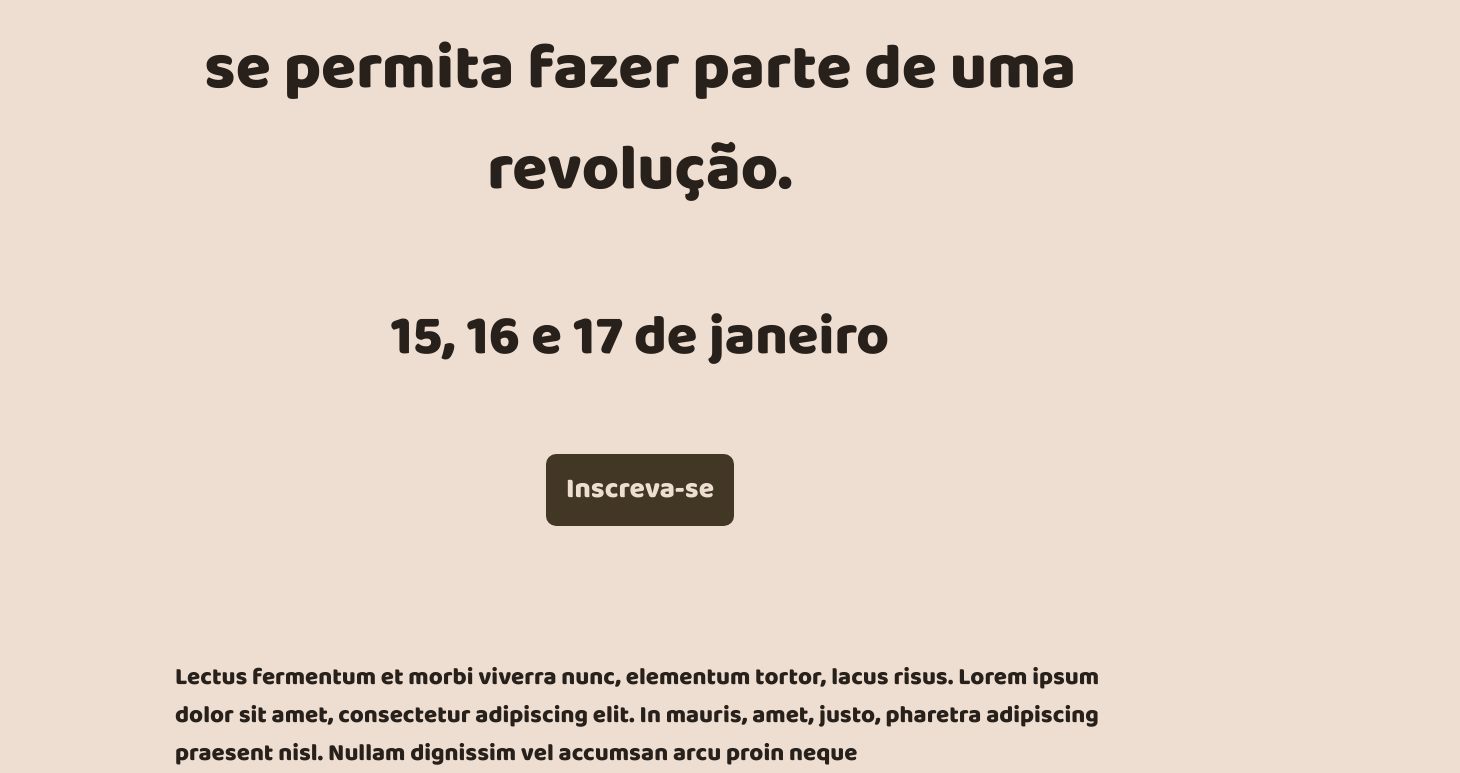
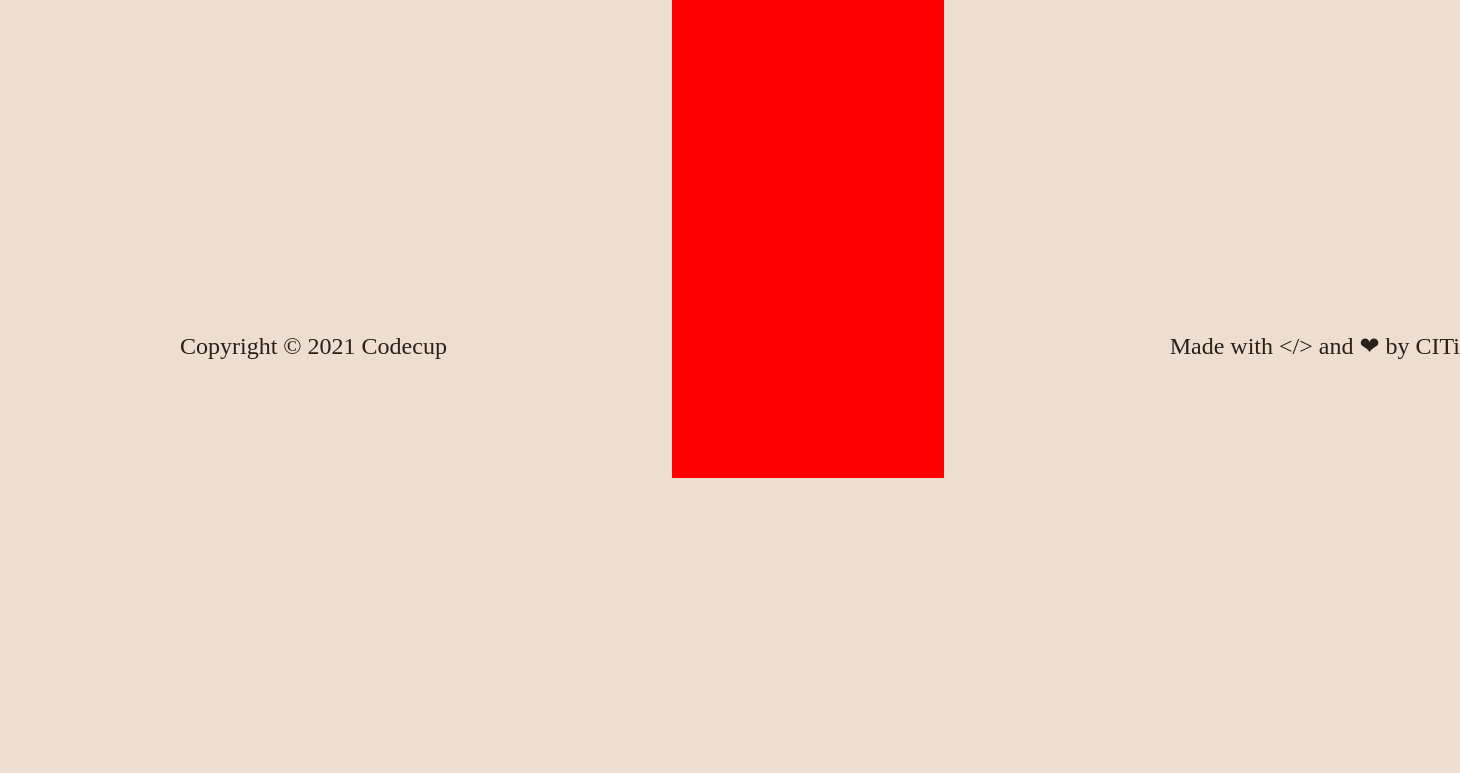
Before and after one commit to CITi-UFPE/hackapride_2022, a React (Create React App) app: page / in a window 1280 px wide. Shown: the part 3052-3825 px from the top of the page, 1460 px wide, since content can reach past the window. After the commit the page ends 3798 px from the top, so only its background shows below. Built offline with nearby package versions, Linux system fonts and the light colour scheme.

Commit message:
feature(footer): did the footer

```diff
--- a/src/components/Footer/index.tsx
+++ b/src/components/Footer/index.tsx
@@ -1,36 +1,19 @@
 import React from 'react';
 import {
-  Container,
-  DateTitle,
-  HomeButton,
-  HomeText,
-  MainTitle,
-  RainbowContainer,
+  FooterContainer,
+  FooterText,
+  InverseRainbowContainer,
 } from './style';
 
 export const Footer: React.FC = () => (
-  <Container>
-    <MainTitle>
-      Se capacite, se empodere,
-    </MainTitle>
-    <MainTitle>
-      se permita fazer parte de uma
-    </MainTitle>
-    <MainTitle>
-      revolução.
-    </MainTitle>
-    <RainbowContainer />
-    <DateTitle>
-      15, 16 e 17 de janeiro
-    </DateTitle>
-    <HomeButton>
-      Inscreva-se
-    </HomeButton>
-    <HomeText>
-      Lectus fermentum et morbi viverra nunc, elementum tortor,
-      lacus risus.  Lorem ipsum dolor sit amet, consectetur adipiscing
-      elit. In mauris, amet, justo, pharetra adipiscing praesent nisl.
-      Nullam dignissim vel accumsan arcu proin neque
-    </HomeText>
-  </Container>
+  <FooterContainer>
+    <FooterText>
+      Copyright © 2021 Codecup
+    </FooterText>
+    <InverseRainbowContainer />
+    <FooterText>
+      Made with &lt;/&gt; and &#10084; by CITi
+    </FooterText>
+
+  </FooterContainer>
 );
--- a/src/components/Footer/style.ts
+++ b/src/components/Footer/style.ts
@@ -1,126 +1,28 @@
 import styled, { keyframes } from 'styled-components';
 
-export const Container = styled.div`
+export const FooterContainer = styled.div`
+  justify-content: space-between;
+  max-width: 1300px;
   width: 100vw;
   height: 100vh;
-
   display: flex;
-  justify-content: center;
-  align-items: center;
-  flex-direction: column;
-
-  h1 {
-    font-size: 54px;
-    color: ${(props) => props.theme.colors.primary};
-    margin-top: 40px;
-    text-align: center;
-    @media (max-width: 720px) {
-      font-size: 28px;
-    }
-  }
-
-  p {
-    font-size: 20px;
-    margin-top: 24px;
-    line-height: 32px;
-    @media (max-width: 720px) {
-      font-size: 16px;
-      margin-top: 0;
-    }
-  }
-
-  img {
-    width: 25%;
-  }
-`;
-export const MainTitle = styled.div`
-  justify-content: center;
-  align-self: center;
-  max-width: 979px;
-  font-size: 64px;
-  font-weight: 400;
-  font-family: BalooExtraBold;
-  color: ${(props) => props.theme.colors.black};
+  flex-direction: row;
+  margin-right: 180px;
+  margin-left: 180px;
 `;
 
-export const RainbowContainer = styled.div`
+export const InverseRainbowContainer = styled.div`
   width: 272px;
   height: 532px;
   background-color: #f00;
 `;
 
-export const DateTitle = styled.div`
-  margin-top: 72px;
+export const FooterText = styled.div`
   justify-content: center;
   align-self: center;
-  max-width: 558px;
-  font-size: 56px;
+  max-width: 300px;
+  font-size: 24px;
   font-weight: 400;
-  font-family: BalooExtraBold;
+  font-family: Baloo;
   color: ${(props) => props.theme.colors.black};
 `;
-
-export const HomeButton = styled.div`
-  justify-content: center;
-  align-self: center;
-  background-color: ${(props) => props.theme.colors.brown};
-  color: ${(props) => props.theme.colors.white};
-  font-size: 28px;
-  font-weight: 400;
-  font-family: BalooExtraBold;
-  padding: 14px 20px;
-  border-radius: 10px;
-  margin-top: 72px
-`;
-
-export const HomeText = styled.div`
-  margin-top: 133px;
-  justify-content: center;
-  align-self: center;
-  max-width: 930px;
-  font-size: 24px;
-  font-weight: 400;
-  font-family: BalooExtraBold;
-  color: ${(props) => props.theme.colors.black};
-`;
-
-// const RainbowAnimation = keyframes`
-// up-down {
-//   0% {
-//       top: 0;
-//   }
-//   100% {
-//       top: 156px;
-//   }
-// `;
-
-// export const Rainbow = styled.div`
-//   // animation: loading 1.5s 1s infinite;
-//   // color: #0f0;
-//   // background-color: #f00;
-//   // height: 200px;
-//   // width: 30px;
-//   // border-radius: 0 0 30px 30px;
-//   // width: 30px;
-//   // background: tomato;
-//   // border-radius: 3px;
-//   // animation: ${RainbowAnimation} 1.5s 1s infinite;
-//   position: absolute;
-//     top: -80%;
-//     width: 100%;
-//     height: 100%;
-//     border-radius: 22px;
-//     background-color: #BC86E2;
-//     -webkit-animation-name: up-down;
-//             animation-name: up-down;
-//     -webkit-animation-duration: 1.3s;
-//             animation-duration: 1.3s;
-//     -webkit-animation-timing-function: cubic-bezier(.42, 0, .58, 1);
-//             animation-timing-function: cubic-bezier(.42, 0, .58, 1);
-//     -webkit-animation-iteration-count: infinite;
-//             animation-iteration-count: infinite;
-//     -webkit-animation-fill-mode: both;
-//             animation-fill-mode: both;
-//     -webkit-animation-direction: alternate;
-//             animation-direction: alternate;
-// `;
--- a/src/components/HomePage/style.ts
+++ b/src/components/HomePage/style.ts
@@ -34,6 +34,7 @@ export const Container = styled.div`
   }
 `;
 export const MainTitle = styled.div`
+  /* margin-top: 404px; */
   justify-content: center;
   align-self: center;
   max-width: 979px;
@@ -44,6 +45,7 @@ export const MainTitle = styled.div`
 `;
 
 export const RainbowContainer = styled.div`
+  margin-top: 21px;
   width: 272px;
   height: 532px;
   background-color: #f00;
```
